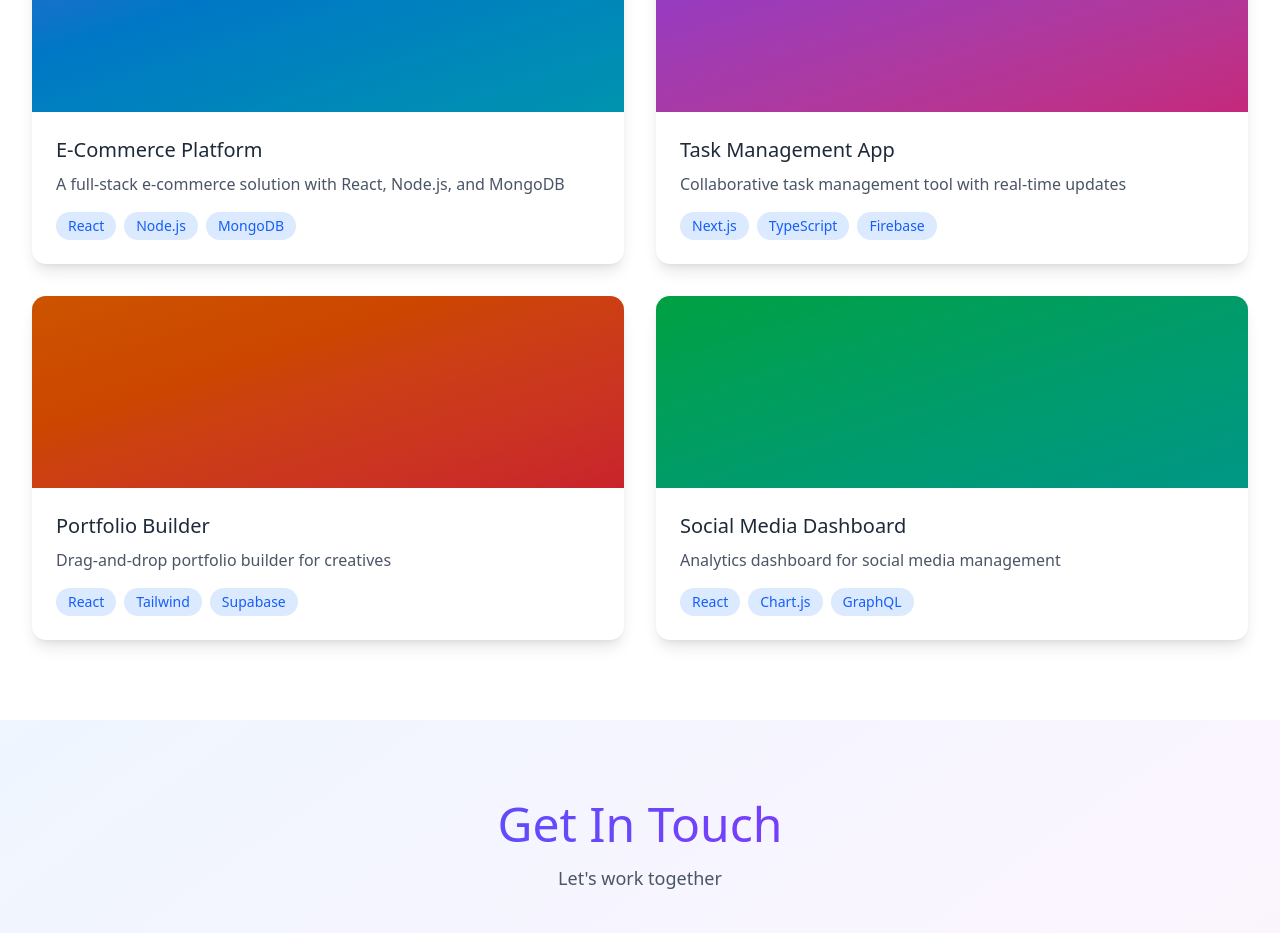
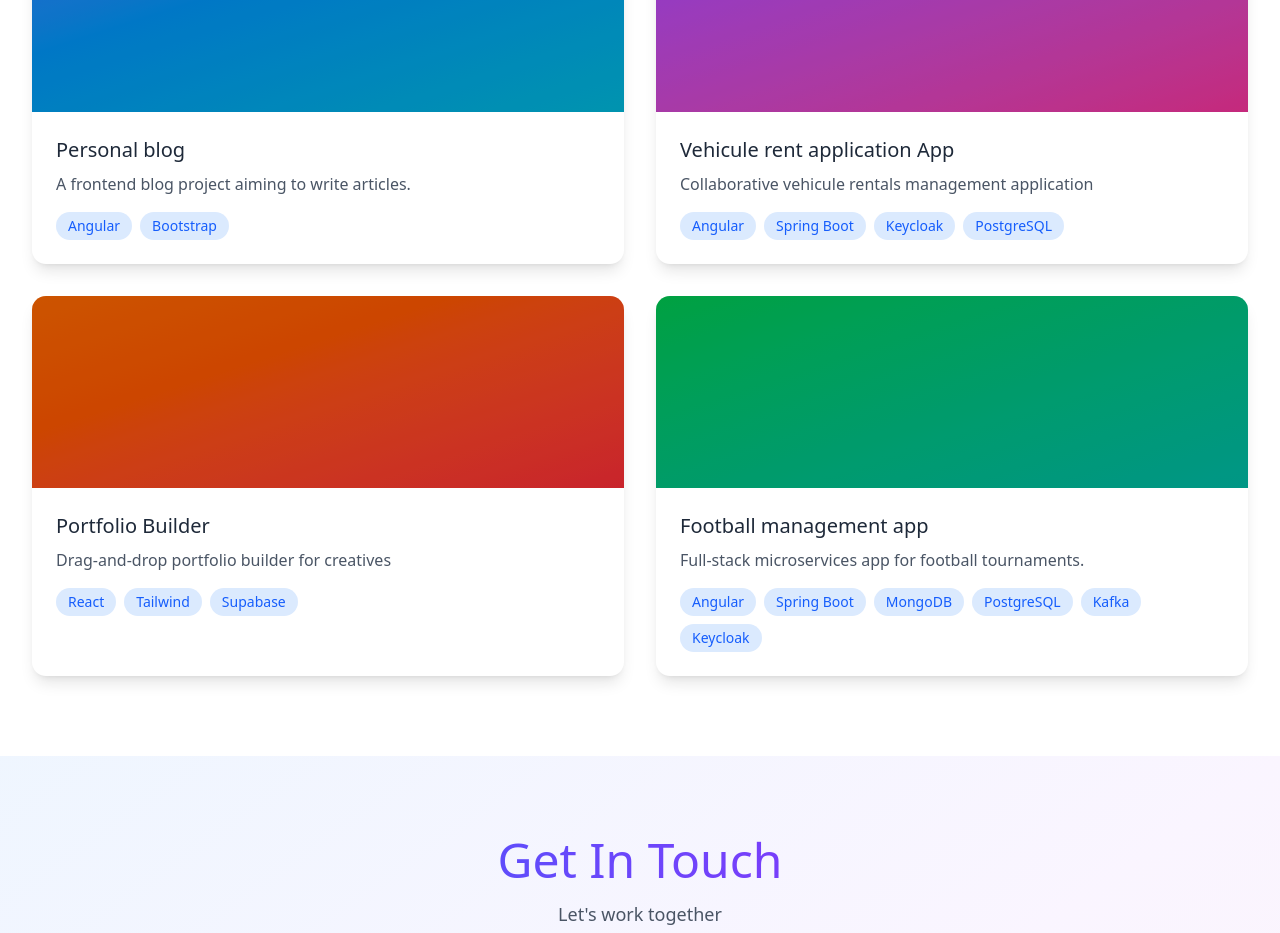
Before and after one commit to kerfaiyass54/portfolio-react-kerfaiyassine-26, a React (Vite) app: page / in a window 1280 px wide. Shown: the part 2800-3733 px from the top of the page. Built offline with nearby package versions, Linux system fonts and the light colour scheme.

Commit message:
Completed projects page

```diff
--- a/src/components/Projects.tsx
+++ b/src/components/Projects.tsx
@@ -10,16 +10,16 @@ export const Projects: React.FC = () => {
 
   const projects = [
     {
-      title: 'E-Commerce Platform',
-      description: 'A full-stack e-commerce solution with React, Node.js, and MongoDB',
+      title: 'Personal blog',
+      description: 'A frontend blog project aiming to write articles.',
       gradient: 'from-blue-500 to-cyan-500',
-      tags: ['React', 'Node.js', 'MongoDB'],
+      tags: ['Angular', 'Bootstrap'],
     },
     {
-      title: 'Task Management App',
-      description: 'Collaborative task management tool with real-time updates',
+      title: 'Vehicule rent application App',
+      description: 'Collaborative vehicule rentals management application',
       gradient: 'from-purple-500 to-pink-500',
-      tags: ['Next.js', 'TypeScript', 'Firebase'],
+      tags: ['Angular', 'Spring Boot', 'Keycloak', 'PostgreSQL'],
     },
     {
       title: 'Portfolio Builder',
@@ -28,10 +28,10 @@ export const Projects: React.FC = () => {
       tags: ['React', 'Tailwind', 'Supabase'],
     },
     {
-      title: 'Social Media Dashboard',
-      description: 'Analytics dashboard for social media management',
+      title: 'Football management app',
+      description: 'Full-stack microservices app for football tournaments.',
       gradient: 'from-green-500 to-teal-500',
-      tags: ['React', 'Chart.js', 'GraphQL'],
+      tags: ['Angular', 'Spring Boot', 'MongoDB','PostgreSQL','Kafka','Keycloak'],
     },
   ];
 
```
